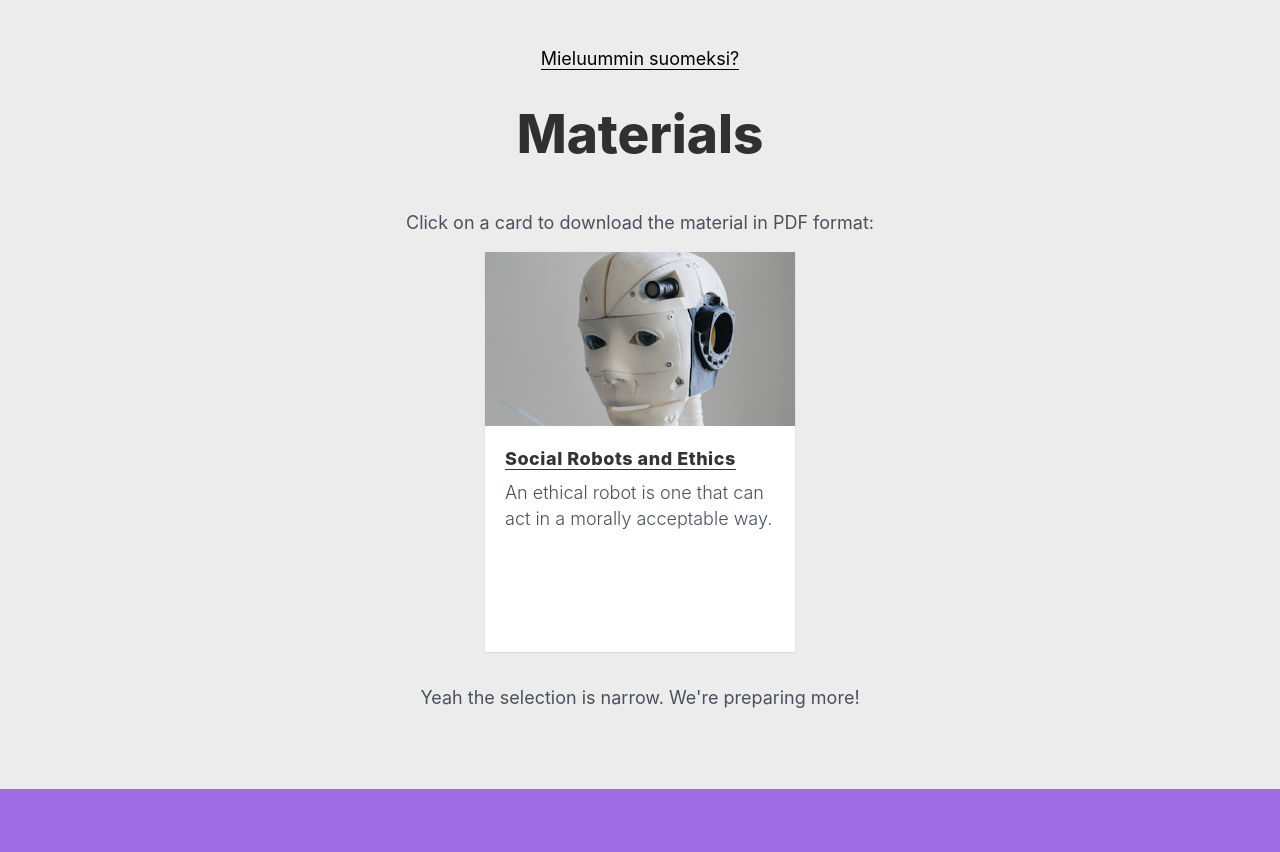
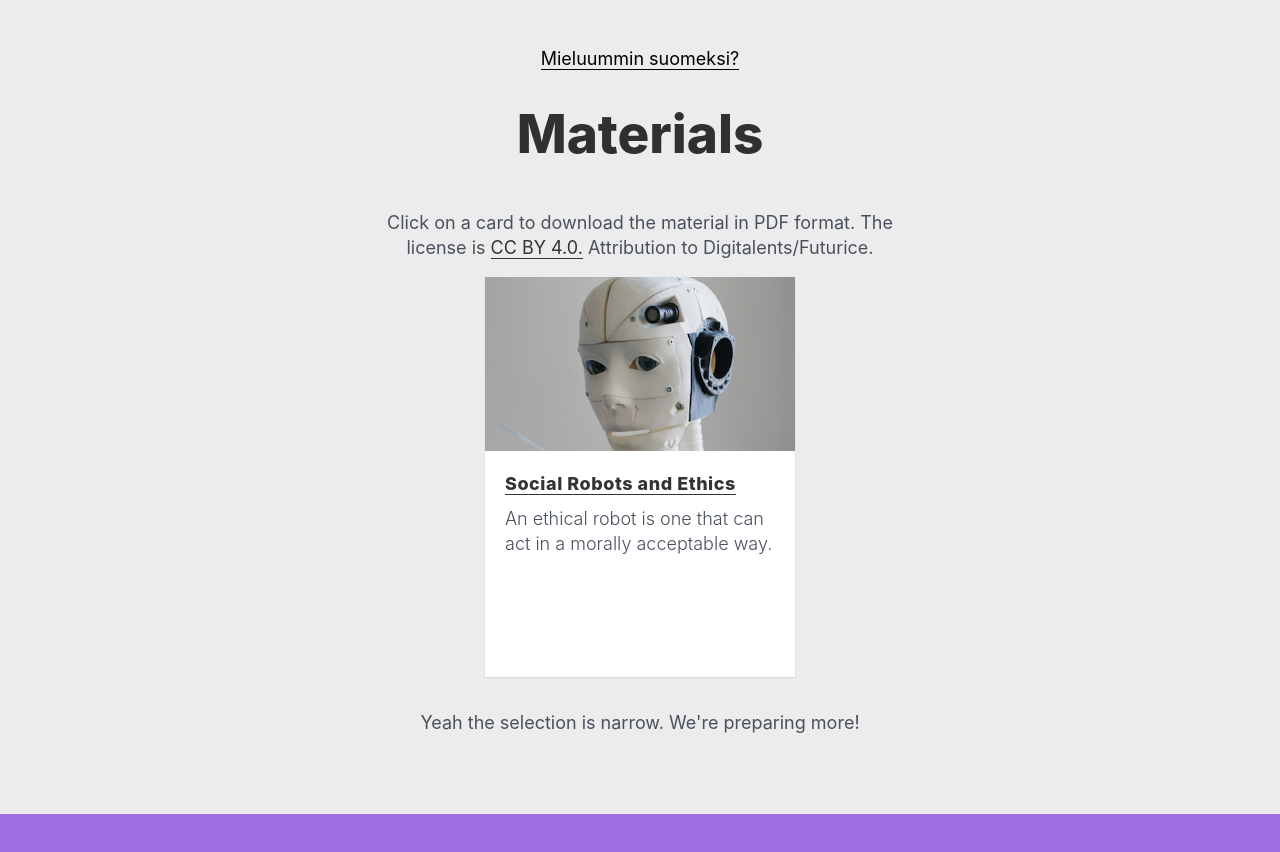
Before and after one commit to futurice/spiceprogram, a Jekyll site: the page built from open-robotics/index.html, in a window 1280 px wide and 900 px high, scrolled down 496 px, cut to the strip 48-900 px from the top of the window. Built offline with Jekyll 4.4.1, drawn with Linux system fonts in a browser that asks for light colours; nearby versions of some CDN libraries.

Commit message:
A couple links fixed

```diff
--- a/open-robotics/index-fi.html
+++ b/open-robotics/index-fi.html
@@ -20,7 +20,7 @@ custom_js:
 
  <section class="projects">
   <div class="container">
-  <p class="language"><a href="index-fi.html" style="color:black">Rather in English?</a></p>
+  <p class="language"><a href="index.html" style="color:black">Rather in English?</a></p>
   <br/>
     <div class="section-header">
       <h2 class="fund-title">Oppimateriaali</h2>
--- a/open-robotics/index.html
+++ b/open-robotics/index.html
@@ -25,7 +25,7 @@ custom_js:
     <div class="section-header">
       <h2 class="fund-title">Materials</h2>
     </div>
-    <p> Click on a card to download the material in PDF format:</p>
+    <p>Click on a card to download the material in PDF format. The license is <a href="https://creativecommons.org/licenses/by/4.0/legalcode">CC BY 4.0.</a> Attribution to Digitalents/Futurice.</p>
   </div>
 
     <div class="container cards">
```
